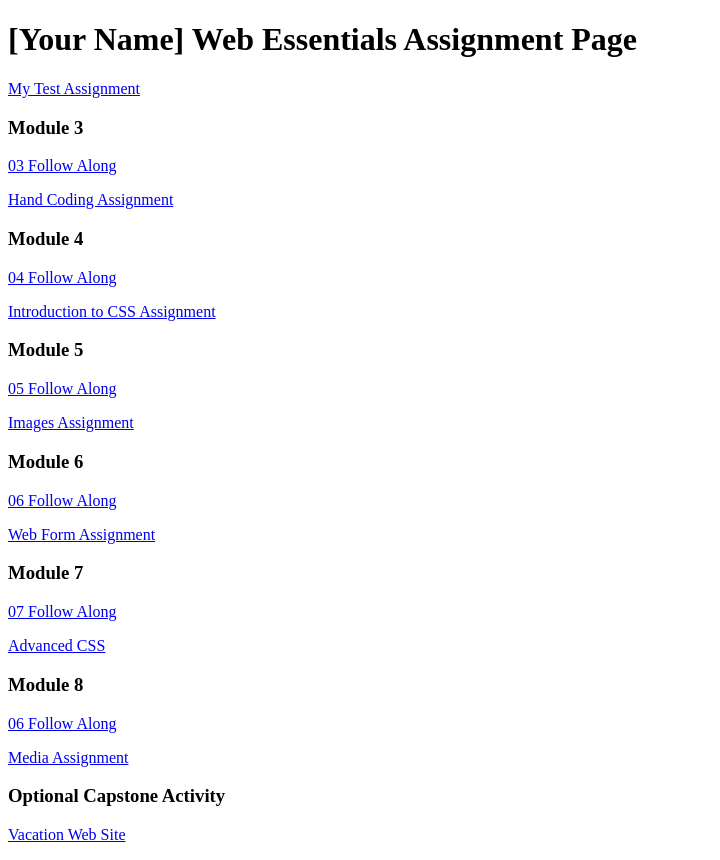
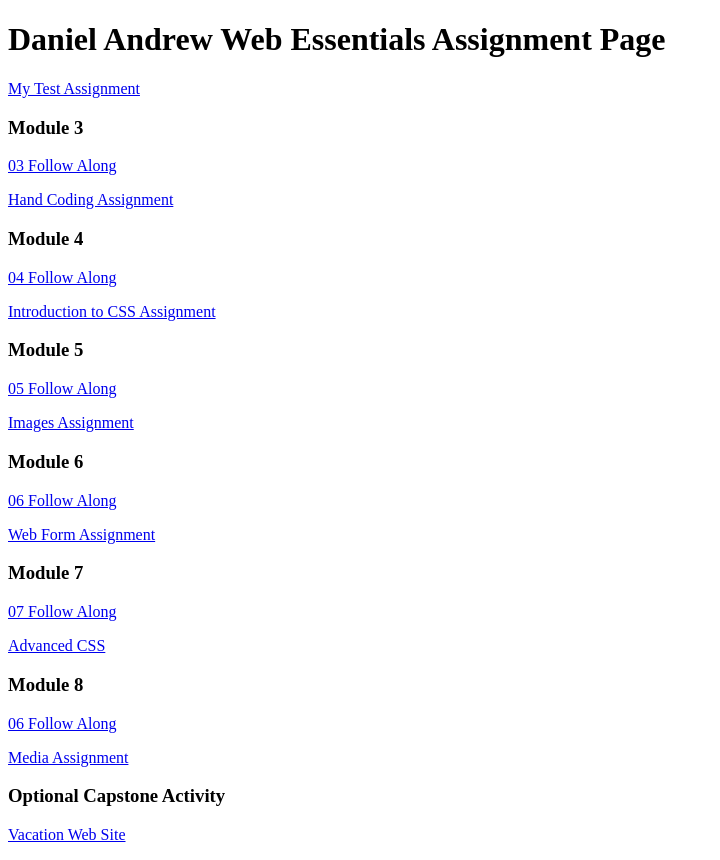
Before and after one commit to Bacon-Beast/dwdd1600, a plain HTML site: page index.html in a window 1280 px wide. Shown: the whole page, without its empty margins (0-720 px from the left). Drawn offline with Linux system fonts and the light colour scheme.

Commit message:
added name

```diff
--- a/index.html
+++ b/index.html
@@ -6,7 +6,7 @@
 		<title>dwdd 1600 assignment list page</title>
 	</head>
 	<body>
-		<h1>[Your Name] Web Essentials Assignment Page</h1>
+		<h1> Daniel Andrew Web Essentials Assignment Page</h1>
 		<p><a href="01test">My Test Assignment</a></p>
 
 		<h3>Module 3</h3>
```
